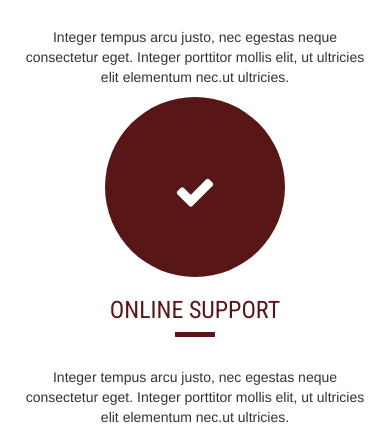
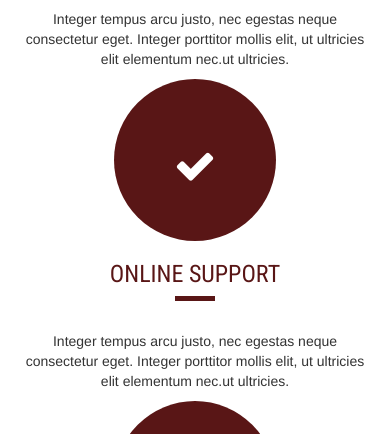
Before and after one commit to MrHenriA/AppTemplate, a plain HTML site: page index.html in a window 390 px wide. Shown: the part 1092-1526 px from the top of the page. Drawn offline with nearby package versions, Linux system fonts and the light colour scheme.

Commit message:
fixed modal position

```diff
--- a/css/main.css
+++ b/css/main.css
@@ -195,6 +195,7 @@ section#features {
 div.modal-body img{
 
 margin: 0 auto;
+margin-top: 5%;
 
 }
 section#parallax {
@@ -414,9 +415,13 @@ footer p {
     }
     #about .blue-circle,
     .blue-circle {
-        width: 50%;
-        padding-bottom: 50%;
+        width: 45%;
+        padding-bottom: 45%;
     }
+
+
+
+
     section#features h4,
     section#features p {
         text-align: center;
```
